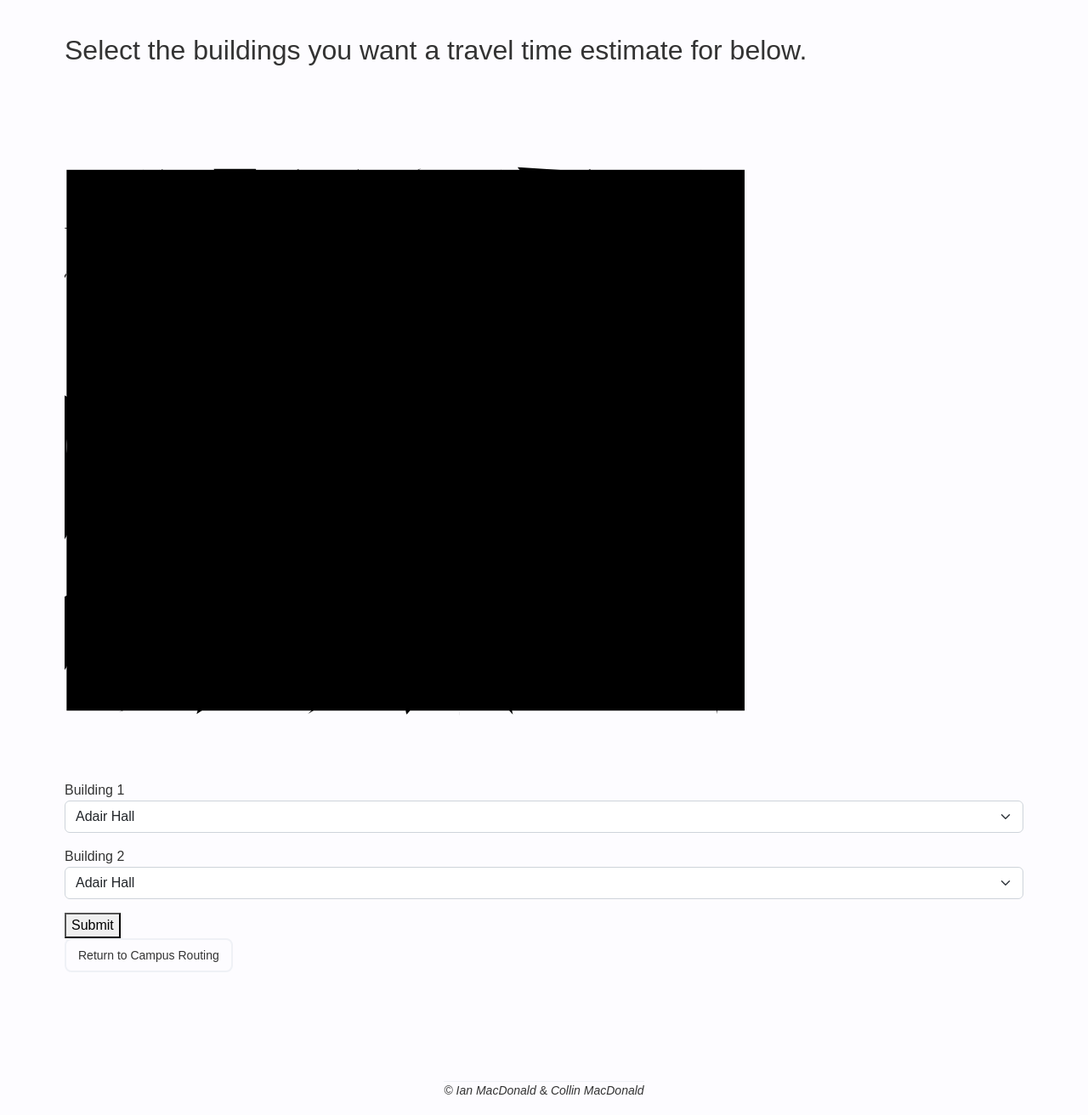
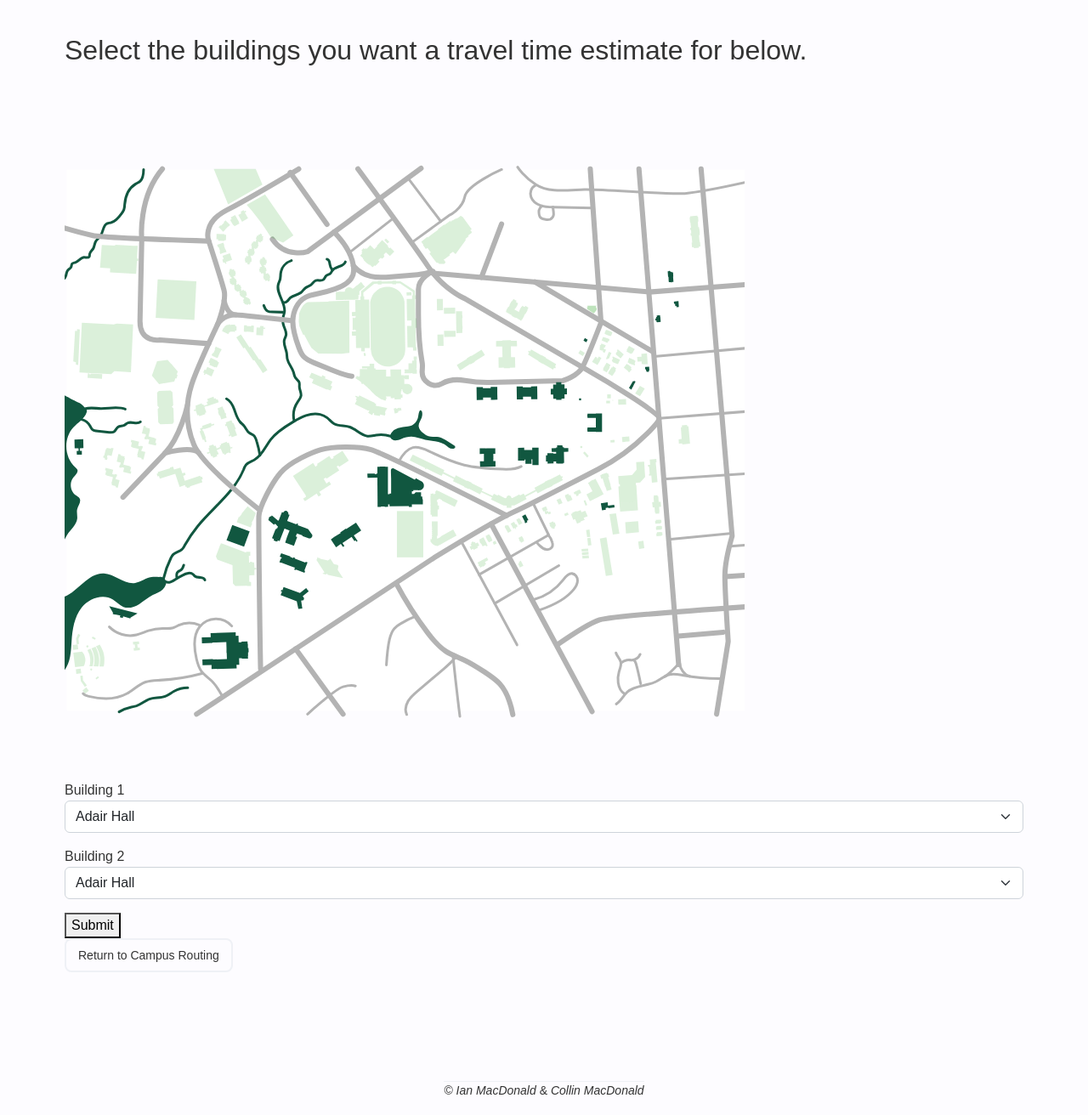
Before and after one commit to ShadowBearVR/Cypher-Ampersand, a Flask app: page /campus-routing in a window 1280 px wide. Shown: the part 192-1504 px from the top of the page at 85% size. Run offline with Flask 2, Linux system fonts and the light colour scheme; parts of the project's set-up code (start-up, migrations or seed data) failed here and were passed over; some libraries are stand-ins or nearby versions.

Commit message:
Static maps working with style

```diff
--- a/server/src/app.py
+++ b/server/src/app.py
@@ -231,11 +231,11 @@ def campus_routing():
             for building in academic_buildings_list:
                 if building['BUILDING_NAME'] == building_1_name:
                     building_1_selection = building['BUILDING_ADDRESS']
-                    building_1_id = building.get('ID', '000')
+                    building_1_id = building.get('ID', '999')
 
                 if building['BUILDING_NAME'] == building_2_name:
                     building_2_selection = building['BUILDING_ADDRESS']
-                    building_2_id = building.get('ID', '000')
+                    building_2_id = building.get('ID', '999')
 
             inputs = {
                 'building_1_name': building_1_name,
--- a/server/templates/campus-routing.html
+++ b/server/templates/campus-routing.html
@@ -10,6 +10,8 @@
     <div class="container-fluid">
 
         <h1>Campus Router</h1>
+        <div class="row">
+        </div>
 
         <p> Curious how long it will take you to get from Building A to Building B? This Website can help. </p>
 
--- a/server/templates/includes/campus_map.html
+++ b/server/templates/includes/campus_map.html
@@ -259,12 +259,12 @@
 </svg>
 <script type="text/javascript">
 function mouseOver(element) {
-    element.classList.add('highlight')
+    //element.classList.add('highlight')
     //document.getElementById('selection-label').innerHTML = element.id
 }
 
 function mouseOut(element) {
-    element.classList.remove('highlight')
+    //element.classList.remove('highlight')
 }
 function mouseDown(element) {
 
--- a/server/templates/layouts/base.html
+++ b/server/templates/layouts/base.html
@@ -29,6 +29,7 @@
 
     <!-- Custom Site Wide CSS -->
     <link type="text/css" href="/css/styles.css" rel="stylesheet">
+    <link type="text/css" href="/css/map-styles.css" rel="stylesheet">
 
     <link rel="stylesheet" href="https://fonts.googleapis.com/css2?family=Material+Symbols+Outlined:opsz,wght,FILL,GRAD@48,400,0,0" />
 
--- a/static/css/styles.css
+++ b/static/css/styles.css
@@ -2,15 +2,15 @@
 
 :root {
 	--c-text-primary: #333;
-	--c-text-secondary: #686b87;
+	--c-text-secondary: #688772;
 	--c-text-action: #333;
 	--c-accent-primary: #115740; /* WM Green */
-	--c-accent-secondary: #ff002b;
+	--c-accent-secondary: #31b111;
 	--c-border-primary: black;
 	--c-border-primary: #eff1f6;
 	--c-background-secondary: #fdfcff;
 	--c-background-tertiary: #139b0d26; /* Modified WM Moss */
-	--c-background-quaternary: #e9ecf4;
+	--c-background-quaternary: #d1d1d1;
 }
 
 body {
@@ -49,6 +49,57 @@ border: 3px solid var(--c-border-primary);
 	margin-left: auto;
 	margin-right: auto;
 }
+
+/* SVG */
+ .svg-background{
+    fill:#fff;
+}
+ .svg-streams,.svg-thick-road,.svg-thin-road{
+    fill:none;
+    stroke-linecap:round;
+    stroke-linejoin:round;
+}
+ .svg-streams{
+    stroke:#7ca0c6;
+	stroke:var(--c-accent-primary);
+}
+ .svg-streams,.svg-thin-road{
+    stroke-width:3px;
+}
+ .svg-lakes{
+    fill:#7ca0c6;
+	fill:var(--c-accent-primary);
+}
+ .svg-thick-road,.svg-thin-road{
+    stroke:#b3b3b3;
+}
+ .svg-thick-road{
+    stroke-width:6px;
+}
+ .svg-administration{
+    fill:#64ccc9;
+	fill:var(--c-background-tertiary);
+}
+ .svg-housing{
+    fill:#b9975b;
+	fill:var(--c-background-tertiary);
+}
+ .svg-events{
+    fill:#115740;
+	fill:var(--c-background-tertiary);
+}
+ .svg-recreation{
+    fill:#789d4a;
+	fill:var(--c-background-tertiary);
+}
+ .svg-academic{
+    fill:#e56a54;
+	fill:var(--c-accent-primary);
+}
+ .highlight{
+	fill:var(--c-accent-secondary);
+}
+
 
 /* Header */
 
```
Also changed, not shown: server/templates/campus-routing-results.html (+3 -4 lines), static/css/map-styles.css (deleted, +0 -13 lines).
